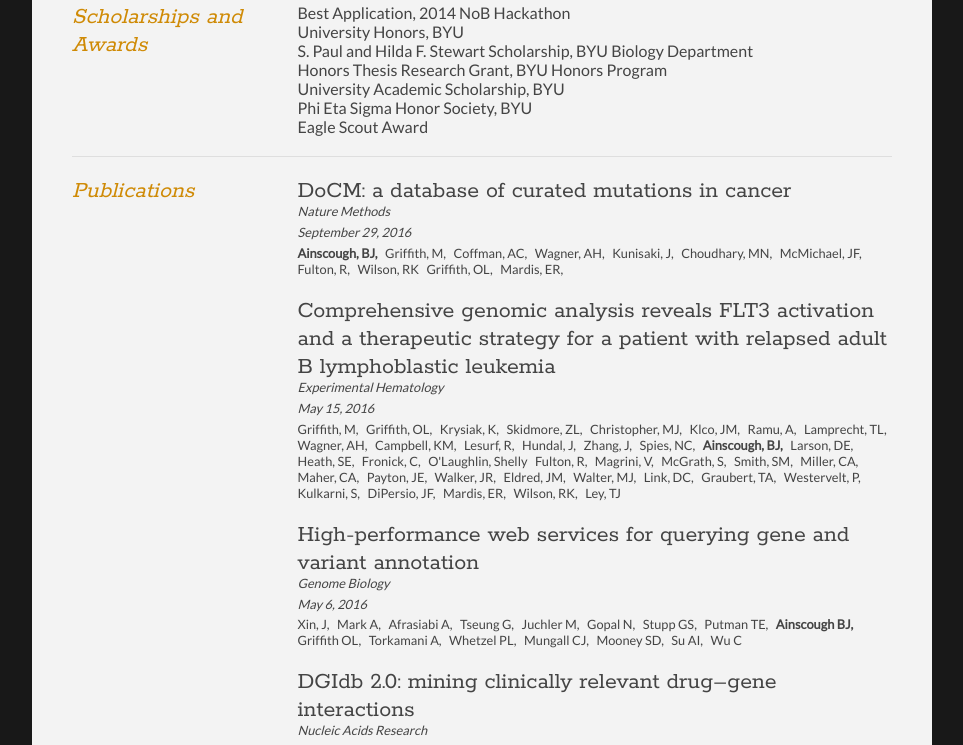
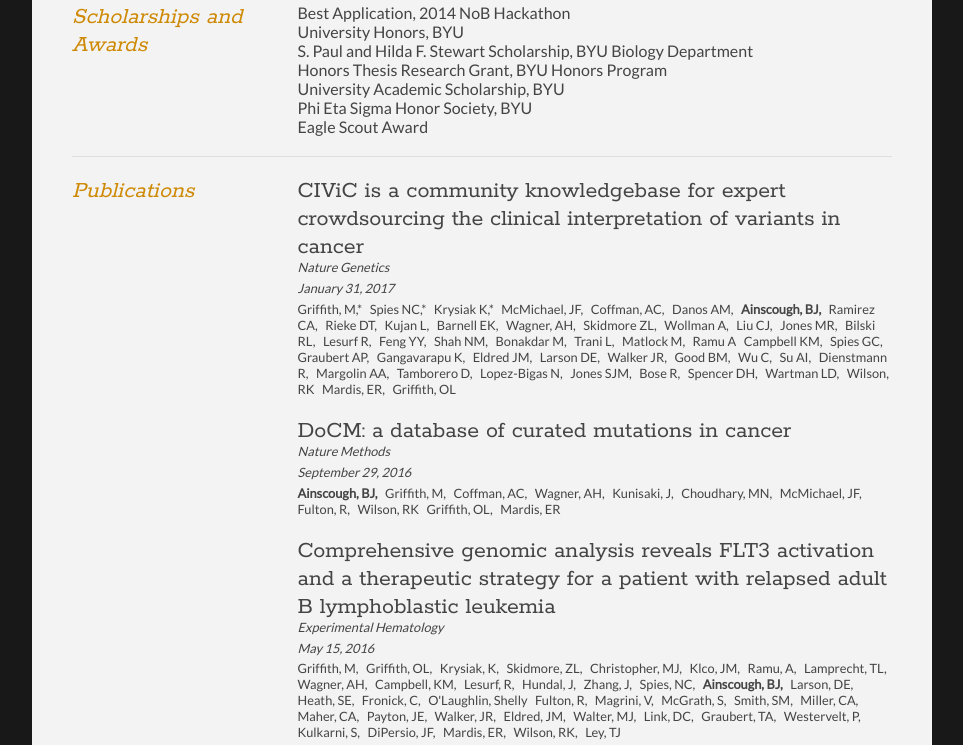
Before and after one commit to bainscou/bainscou.github.io, a plain HTML site: page cv/index.html in a window 1280 px wide. Shown: the part 2536-3281 px from the top of the page, without its empty margins (158-1121 px from the left). Drawn offline with Linux system fonts and the light colour scheme.

Commit message:
Add publication

```diff
--- a/cv/index.html
+++ b/cv/index.html
@@ -345,6 +345,60 @@
 			</div>
 			<div  class="sectionContent">
 
+
+				<article>
+					<h2 id="link"><a   href="http://www.nature.com/ng/journal/v49/n2/full/ng.3774.html#ref17" target="_blank">CIViC is a community knowledgebase for expert crowdsourcing the clinical interpretation of variants in cancer</a></h2>
+					<p class="subDetails">Nature Genetics</p>
+					<p class="subDetails">January 31, 2017</p>
+					<ul class="authors">
+						<li>Griffith, M,*</li>
+						<li>Spies NC,*</li>
+						<li>Krysiak K,*</li>
+						<li>McMichael, JF,</li>
+						<li>Coffman, AC,</li>
+						<li>Danos AM,</li>
+						<li id="BoldMyName">Ainscough, BJ,</li>
+						<li>Ramirez CA,</li>
+						<li>Rieke DT,</li>
+						<li>Kujan L,</li>
+						<li>Barnell EK,</li>
+						<li>Wagner, AH,</li>
+						<li>Skidmore ZL,</li>
+						<li>Wollman A,</li>
+						<li>Liu CJ,</li>
+						<li>Jones MR,</li>
+						<li>Bilski RL,</li>
+						<li>Lesurf R,</li>
+						<li>Feng YY,</li>
+						<li>Shah NM,</li>
+						<li>Bonakdar M,</li>
+						<li>Trani L,</li>
+						<li>Matlock M,</li>
+						<li>Ramu A</li>
+						<li>Campbell KM,</li>
+						<li>Spies GC,</li>
+						<li>Graubert AP,</li>
+						<li>Gangavarapu K,</li>
+						<li>Eldred JM,</li>
+						<li>Larson DE,</li>
+						<li>Walker JR,</li>
+						<li>Good BM,</li>
+						<li>Wu C,</li>
+						<li>Su AI,</li>
+						<li>Dienstmann R,</li>
+						<li>Margolin AA,</li>
+						<li>Tamborero D,</li>
+						<li>Lopez-Bigas N,</li>
+						<li>Jones SJM,</li>
+						<li>Bose R,</li>
+						<li>Spencer DH,</li>
+						<li>Wartman LD,</li>
+						<li>Wilson, RK</li>
+						<li>Mardis, ER,</li>
+						<li>Griffith, OL</li>
+					</ul>
+				</article>
+
 				<article>
 					<h2 id="link"><a   href="http://www.nature.com/nmeth/journal/v13/n10/full/nmeth.4000.html" target="_blank">DoCM: a database of curated mutations in cancer</a></h2>
 					<p class="subDetails">Nature Methods</p>
@@ -360,7 +414,7 @@
 						<li>Fulton, R,</li>
 						<li>Wilson, RK</li>
 						<li>Griffith, OL,</li>
-						<li>Mardis, ER,</li>
+						<li>Mardis, ER</li>
 					</ul>
 				</article>
 
@@ -790,7 +844,7 @@
 				<article>
 					<h2>Young Men President</h2>
 					<p class="subDetails">Lindell Ward - The Church of Jesus Christ of Latter-day Saints</p>
-					<p class="subDetails">2014-present</p>
+					<p class="subDetails">2014-2017</p>
 					<p class="subDetails">As the Young Men President I lead the Young Men organization,
 					which consist of a presidency of 3-4 adult leaders and 5-9 youth leaders.
 					Responsibilities include implementing the curriculum for activities and regular
```
